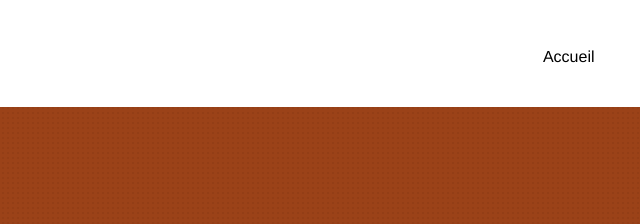
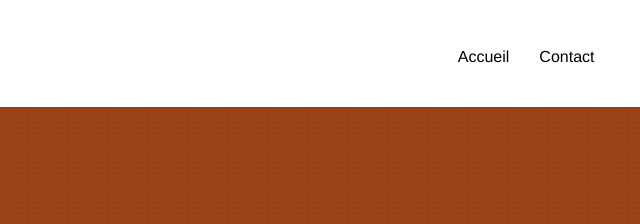
Before and after one commit to AureliaDecombe/P4_la-panthere, a website: page contact.html in a window 1280 px wide. Shown: the top 224 px of the page, 633-1273 px from the left. Drawn offline with nearby package versions, Linux system fonts and the light colour scheme; some packages are replaced by stand-ins of ours; a script that the page names is missing.

Commit message:
nav corrigée, lighthouse 96-100-83-100

```diff
--- a/contact.html
+++ b/contact.html
@@ -59,7 +59,7 @@
 					<li>
 						<a href="index.html">Accueil</a>
 					</li>
-					<li class="display-none">
+					<li>
 						<a href="contact.html">Contact</a>
 					</li>
 				</ul>
```
Also changed, not shown: index.html (+12 -13 lines).
